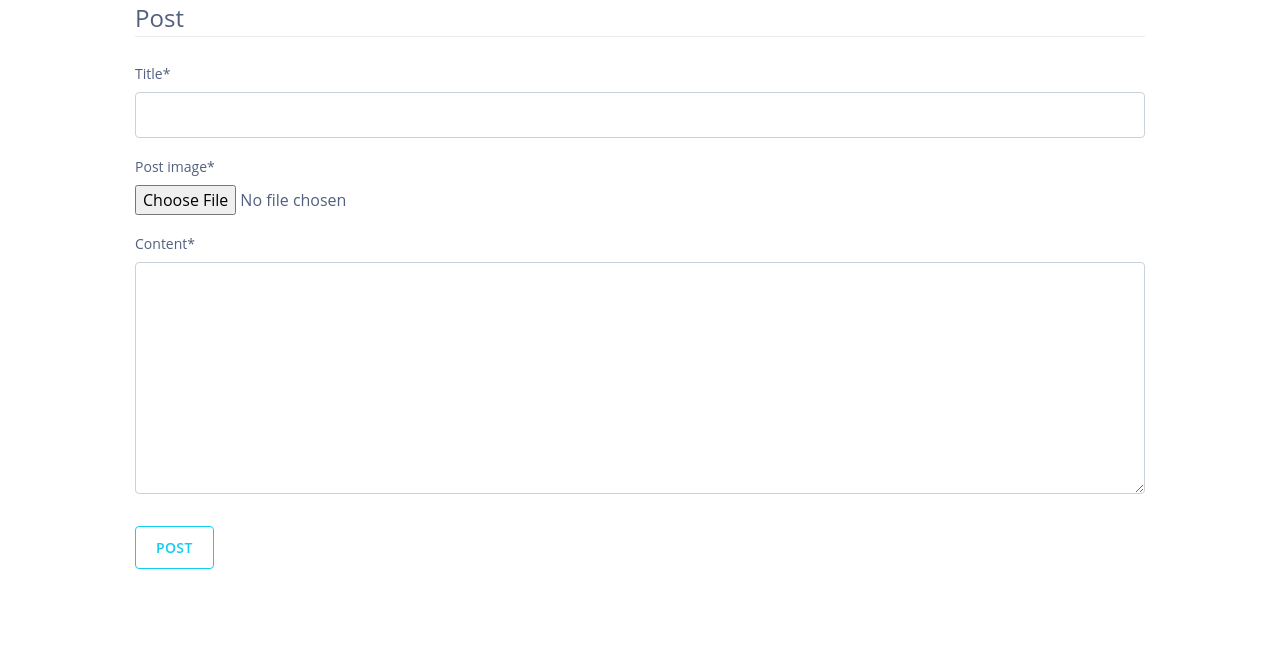
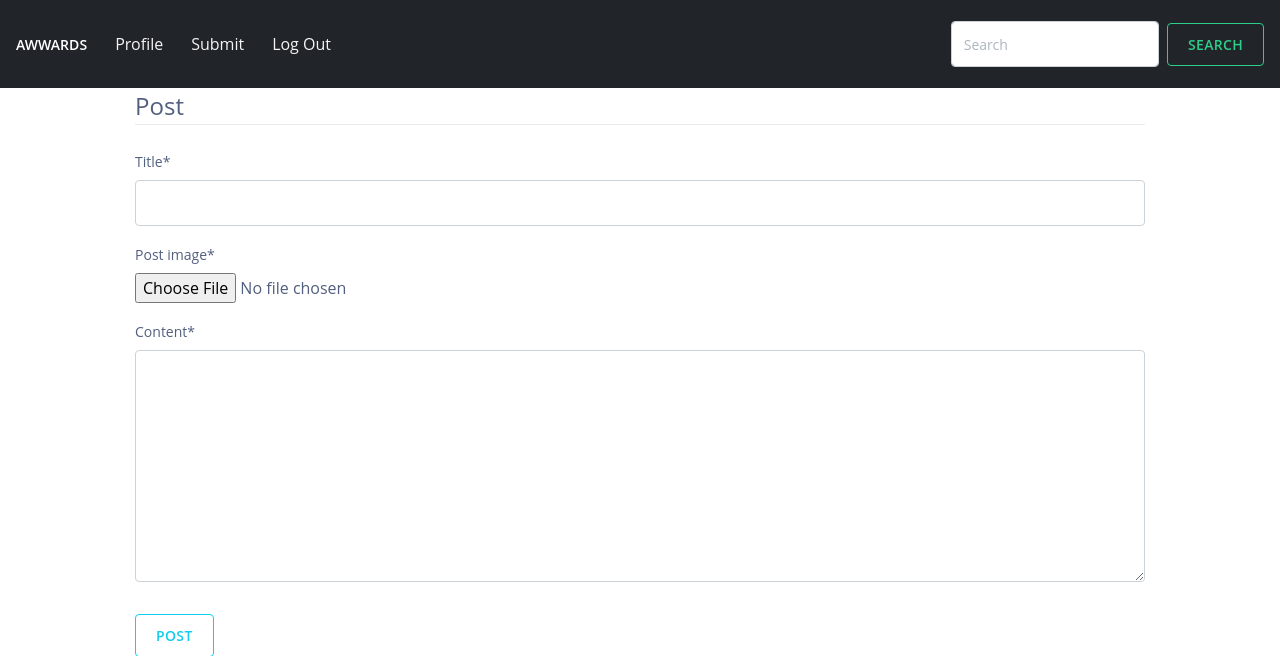
Before and after one commit to imekenye/Awwwards, a Django app: page /projects/post/new in a window 1280 px wide. Shown: the top 656 px of the page. Run offline with Django 3.2, Linux system fonts and the light colour scheme; the visitor is signed in with stand-in values (Sample User, id 1); some libraries are stand-ins or nearby versions.

Commit message:
add serilizer.py files and api view functions

```diff
--- a/Awwwards/urls.py
+++ b/Awwwards/urls.py
@@ -25,6 +25,7 @@ urlpatterns = [
     path('admin/', admin.site.urls),
     path('', views.home, name='projects-home'),
     path('projects/', include('projects.urls')),
+    path('api/', include('projects.urls')),
     path('register/', user_views.register, name='register'),
     path('profile/', user_views.profile, name='profile'),
     path('login/', auth_views.LoginView.as_view(template_name='accounts/login.html'), name='login'),
--- a/projects/templates/navbar.html
+++ b/projects/templates/navbar.html
@@ -1,49 +1,30 @@
 {% extends 'base.html' %}
 {% block content %}
-    <nav class="navbar navbar-horizontal navbar-expand-lg navbar-dark bg-default">
-        <div class="container">
-            <a class="navbar-brand" href="{% url 'projects-home' %}">Awwwards</a>
-            <button class="navbar-toggler" type="button" data-toggle="collapse" data-target="#navbar-default"
-                    aria-controls="navbar-default" aria-expanded="false" aria-label="Toggle navigation">
+    <nav class="navbar navbar-expand-lg navbar-dark bg-dark">
+  <button class="navbar-toggler" type="button" data-toggle="collapse" data-target="#navbarTogglerDemo03" aria-controls="navbarTogglerDemo03" aria-expanded="false" aria-label="Toggle navigation">
     <span class="navbar-toggler-icon"></span>
   </button>
-            <div class="collapse navbar-collapse" id="navbar-default">
-                <div class="navbar-collapse-header">
-                    <div class="row">
-                        <div class="col-6 collapse-brand">
-{#                            <a href="index.html">#}
-{#                                <img src="assets/img/brand/blue.png">#}
-{#                            </a>#}
-                        </div>
-                        <div class="col-6 collapse-close">
-                            <button type="button" class="navbar-toggler" data-toggle="collapse"
-                                    data-target="#navbar-default" aria-controls="navbar-default" aria-expanded="false"
-                                    aria-label="Toggle navigation">
-                                <span></span>
-                                <span></span>
-                            </button>
-                        </div>
-                    </div>
-                </div>
+  <a class="navbar-brand" href="{% url 'projects-home' %}">Awwards</a>
 
-                <ul class="navbar-nav ml-lg-auto">
+  <div class="collapse navbar-collapse" id="navbarTogglerDemo03">
+    <ul class="navbar-nav mr-auto mt-2 mt-lg-0">
       {% if user.is_authenticated %}
         <li class="nav-item">
             <a class="nav-link nav-link-icon" href="{% url 'profile' %}">
 
-                            <span class="nav-link-inner--text  text-white">Profile</span>
+                <span class="nav-link-inner--text  ">Profile</span>
             </a>
         </li>
         <li class="nav-item">
             <a class="nav-link nav-link-icon" href="{% url 'post-create' %}">
 
-                            <span class="nav-link-inner--text  text-white">Submit</span>
+                <span class="nav-link-inner--text  ">Submit</span>
             </a>
         </li>
         <li class="nav-item">
             <a class="nav-link nav-link-icon" href="{% url 'logout' %}">
 
-                            <span class="nav-link-inner--text  text-white">Log Out</span>
+                <span class="nav-link-inner--text  ">Log Out</span>
             </a>
         </li>
 
@@ -61,22 +42,12 @@
             </a>
         </li>
     {% endif %}
-                    <li class="nav-item dropdown">
-                        <a class="nav-link nav-link-icon" href="#" id="navbar-default_dropdown_1" role="button"
-                           data-toggle="dropdown" aria-haspopup="true" aria-expanded="false">
-                            <i class="ni ni-settings-gear-65"></i>
-                            <span class="nav-link-inner--text d-lg-none">Settings</span>
-                        </a>
-                        <div class="dropdown-menu dropdown-menu-right" aria-labelledby="navbar-default_dropdown_1">
-                            <a class="dropdown-item" href="#">Action</a>
-                            <a class="dropdown-item" href="#">Another action</a>
-                            <div class="dropdown-divider"></div>
-                            <a class="dropdown-item" href="#">Something else here</a>
-                        </div>
-                    </li>
     </ul>
-
-            </div>
+    <form class="form-inline my-2 my-lg-0">
+      <input class="form-control mr-sm-2" type="search" placeholder="Search" aria-label="Search">
+      <button class="btn btn-outline-success my-2 my-sm-0" type="submit">Search</button>
+    </form>
   </div>
 </nav>
+
 {% endblock %}
--- a/projects/templates/projects/post_detail.html
+++ b/projects/templates/projects/post_detail.html
@@ -1,7 +1,8 @@
 {% extends "base.html" %}
 {% block content %}
+    {% include 'navbar.html' %}
   <article class="media content-section">
-    <img class="rounded-circle article-img" src="{{ object.author.profile.image.url }}">
+    <img class="article-img" src="{{ object.post_image.url }}">
     <div class="media-body">
       <div class="article-metadata">
         <a class="mr-2" href="#">{{ object.author }}</a>
--- a/projects/templates/projects/post_form.html
+++ b/projects/templates/projects/post_form.html
@@ -1,6 +1,7 @@
 {% extends 'base.html' %}
 {% load crispy_forms_tags %}
 {% block content %}
+    {% include 'navbar.html' %}
     <div class="container">
         <form action="" method="POST" enctype="multipart/form-data">
             {% csrf_token %}
--- a/projects/urls.py
+++ b/projects/urls.py
@@ -1,6 +1,6 @@
 from django.contrib import admin
 from django.urls import path
-from .views import PostListView,PostDetailView,PostCreateView,PostUpdateView
+from .views import PostListView, PostDetailView, PostCreateView, PostUpdateView, PostView, ProfileView
 from . import views
 
 urlpatterns = [
@@ -9,4 +9,6 @@ urlpatterns = [
     path('post/<int:pk>/update', PostUpdateView.as_view(), name='post-update'),
     path('post/<int:pk>/delete', PostUpdateView.as_view(), name='post-delete'),
     path('post/new', PostCreateView.as_view(), name='post-create'),
+    path('all_posts/', PostView.as_view(), name='allposts'),
+    path('all_profile/', ProfileView.as_view(), name='allprofile'),
 ]
--- a/projects/views.py
+++ b/projects/views.py
@@ -2,6 +2,12 @@ from django.shortcuts import render
 from django.views.generic import ListView, DetailView, CreateView, UpdateView, DeleteView
 from .models import Post
 from django.contrib.auth.mixins import LoginRequiredMixin, UserPassesTestMixin
+from rest_framework.response import Response
+from rest_framework.views import APIView
+from rest_framework import status
+from .serializer import PostSerializer, ProfileSerializer
+from accounts.models import Profile
+from django.db.models import Q
 
 
 # Create your views here.
@@ -56,3 +62,24 @@ class PostDeleteView(LoginRequiredMixin, UserPassesTestMixin, DeleteView):
         if self.request.user == post.author:
             return True
         return False
+
+
+class PostView(APIView):
+    def get(self, request):
+        all_posts = Post.objects.all()
+        serializers = PostSerializer(all_posts, many=True)
+        return Response(serializers.data)
+
+    def post(self, request, format=None):
+        serializers = PostSerializer(data=request.data)
+        if serializers.is_valid():
+            serializers.save()
+            return Response(serializers.data, status=status.HTTP_201_CREATED)
+        return Response(serializers.errors, status=status.HTTP_400_BAD_REQUEST)
+
+
+class ProfileView(APIView):
+    def get(self, request):
+        all_profile = Profile.objects.all()
+        serializers = ProfileSerializer(all_profile, many=True)
+        return Response(serializers.data)
```
Also changed, not shown: projects/serializer.py (added, +16 -0 lines). Lines whose indentation alone changed are shown as unchanged.
